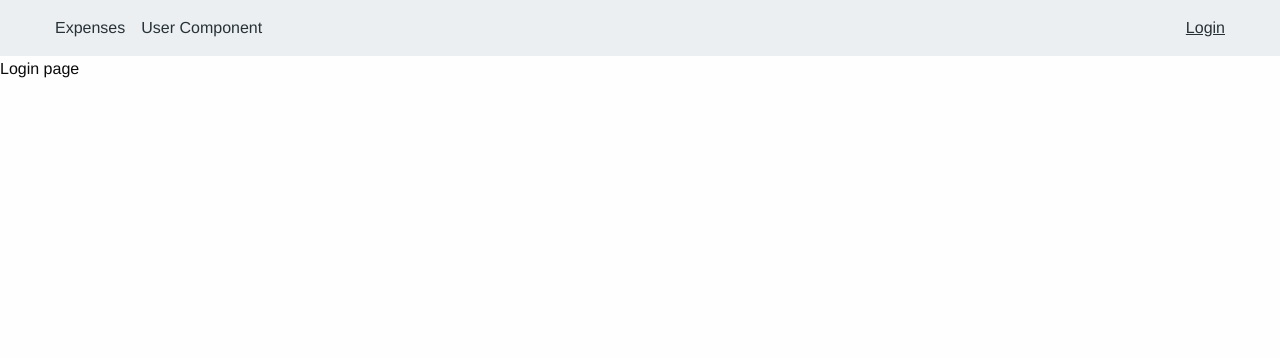
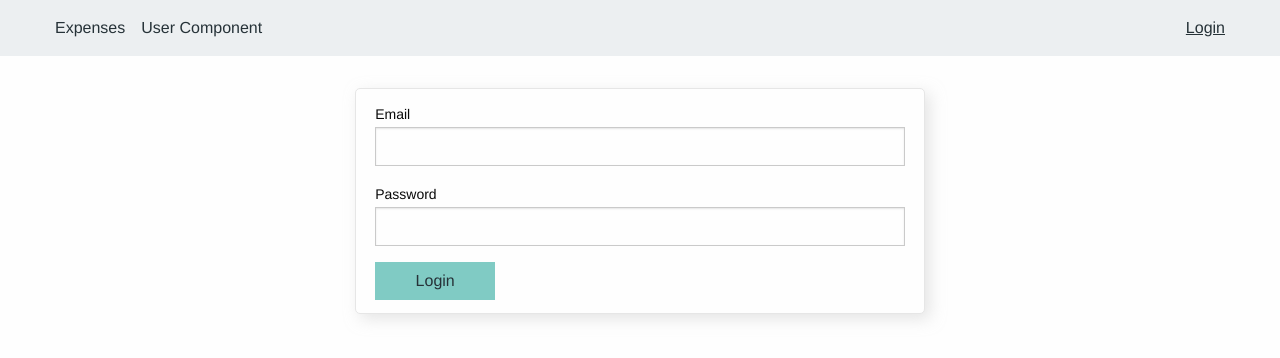
Before and after one commit to sofiapuch/react-playground, a React (Create React App) app: page /login in a window 1280 px wide. Shown: the top 358 px of the page. Built offline with nearby package versions, Linux system fonts and the light colour scheme.

Commit message:
Create component for user login

```diff
--- a/src/components/organisms/expenses/ExpenseForm.scss
+++ b/src/components/organisms/expenses/ExpenseForm.scss
@@ -1,6 +1,4 @@
 .expense-form {
-  margin-top: 4rem;
-
   &__button-wrapper {
     align-items: center;
     display: flex;
--- /dev/null
+++ b/src/components/organisms/user/LoginForm.js
@@ -0,0 +1,51 @@
+import { useRef } from 'react';
+
+import Card from '../../../layout/card/Card';
+import Button from '../../atoms/button/Button';
+
+const LoginForm = () => {
+  const emailInput = useRef();
+  const passwordInput = useRef();
+
+  const submitForm = (event) => {
+    event.preventDefault();
+
+    console.log("Submit Form");
+  }
+
+  return (
+    <div className="login-form grid-container">
+      <div className="grid-x grid-margin-x">
+        <div className="cell medium-6 medium-offset-3">
+          <Card className="login-form">
+            <form onSubmit={submitForm}>
+              <div className="grid-x grid-margin-x">
+                <div className="cell">
+                  <label htmlFor="email">Email</label>
+                  <input
+                    ref={emailInput}
+                    id="email"
+                    type="email"
+                  />
+                </div>
+                <div className="cell">
+                  <label htmlFor="password">Password</label>
+                  <input
+                    ref={passwordInput}
+                    id="password"
+                    type="password"
+                  />
+                </div>
+                <div className="cell">
+                  <Button modifier="primary" type="submit" label="Login" />
+                </div>
+              </div>
+            </form>
+          </Card>
+        </div>
+      </div>
+    </div>
+  )
+}
+
+export default LoginForm;
--- a/src/components/organisms/user/UserForm.scss
+++ b/src/components/organisms/user/UserForm.scss
@@ -1,3 +1,3 @@
 .user-form {
-  margin: 4rem auto;
+  margin-bottom: 4rem;
 }
--- a/src/index.scss
+++ b/src/index.scss
@@ -4,3 +4,9 @@ ul {
   margin: 0;
   list-style: none;
 }
+
+.page {
+  &__body {
+    margin-top: 2rem;
+  }
+}
--- a/src/pages/LoginPage.js
+++ b/src/pages/LoginPage.js
@@ -1,9 +1,11 @@
 import DefaultTemplate from '../templates/Default';
+
+import LoginForm from '../components/organisms/user/LoginForm';
 
 const LoginPage = () => {
   return (
     <DefaultTemplate>
-      <p>Login page</p>
+      <LoginForm />
     </DefaultTemplate>
   )
 }
```
